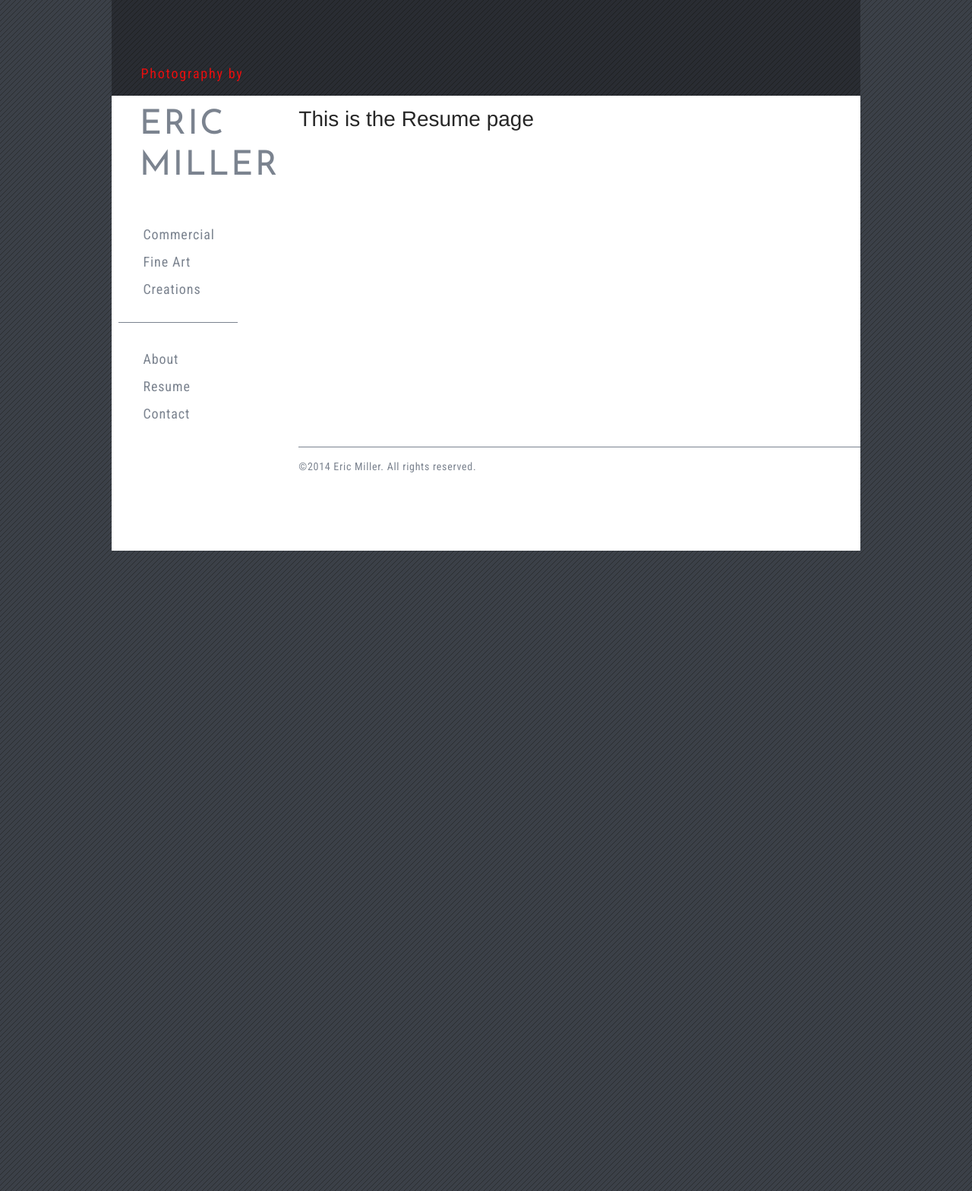
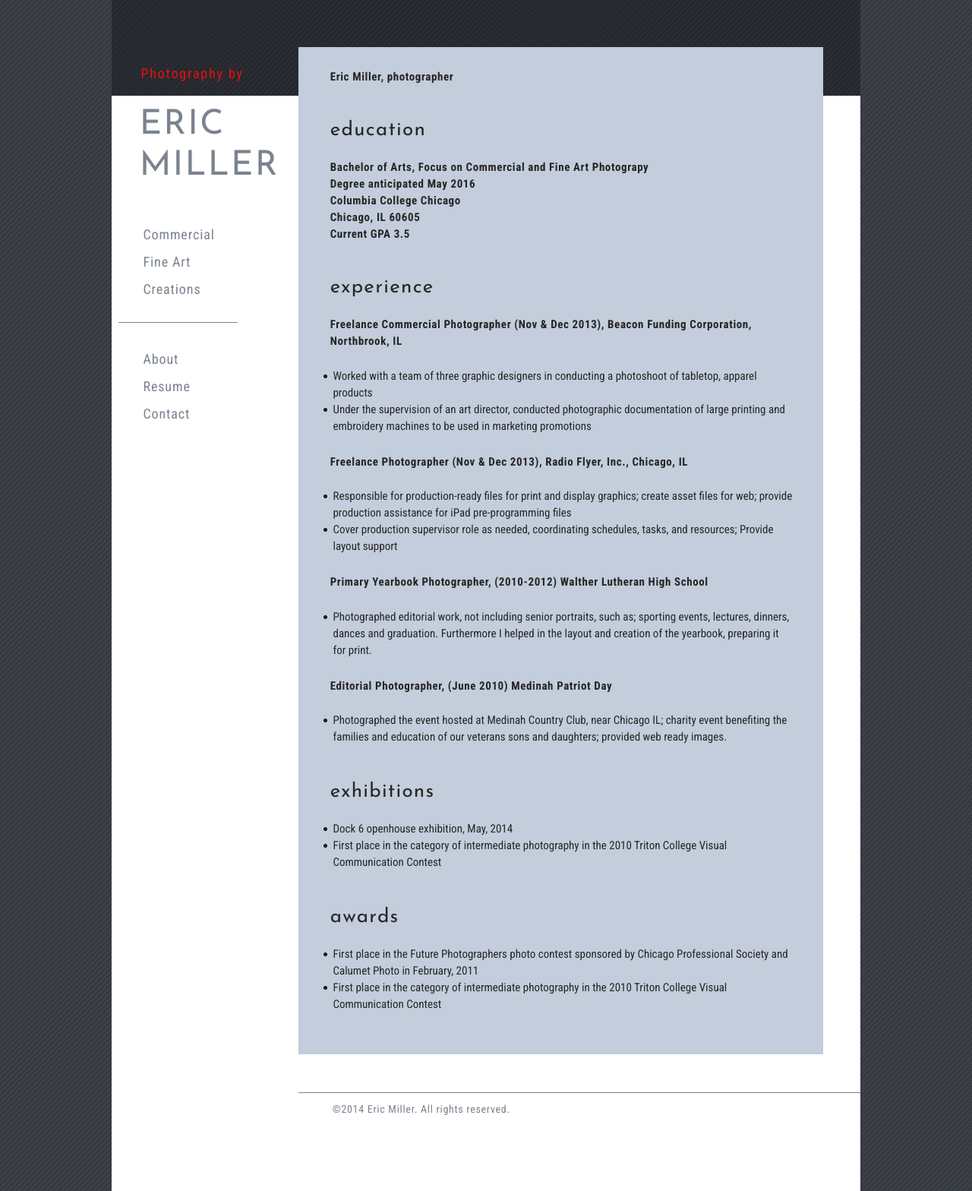
Before and after one commit to s-millerdesign/ericMillerPhotography, a Jekyll site: the page built from page5Resume/index.html, in a window 1280 px wide. Shown: the whole page at 76% size. Built offline with Jekyll 4.4.1, drawn with Linux system fonts in a browser that asks for light colours; Markdown is read by kramdown in place of the engine named in the settings.

Commit message:
build out About and Resume pages

```diff
--- a/css/style.css
+++ b/css/style.css
@@ -32,7 +32,7 @@ h1.logoSmall {
 .main {
 	margin-top: -64px;
 	background-color:#fff;
-	margin-right:6%;
+	margin-right:12%;
 }
 
 #mainWrap {
@@ -101,7 +101,6 @@ h3 {
 }
 
 .homeContent {
-	margin-right:50px;
 	padding-bottom:50px;
 	margin-bottom:50px;
 	}
@@ -134,34 +133,36 @@ h3 {
 
 
 /* ======================about==========================*/
-#aboutContent {
-	width:655px;
-	margin:50px 50px 50px 0px;
+.aboutContent {
+	width: 70%;
+	margin-top: -64px;
+	margin-bottom:120px;
+	margin-right:5%;
 	float:right;
 	background-color:#c3cddb;
 	}
 
-#aboutContent p{
+.aboutContent p{
 	font-family: 'Josefin Sans', Helvetica, sans-serif;
 	color:#262626;
 	font-size: 22px;
 	font-weight: 400;
 	letter-spacing: .04em;
 	line-height:50px;
-	margin:85px 50px;
+	padding:120px 16%;
 }
 
 
 /* ======================resume==========================*/
-#resumeContent {
-	width:655px;
-	margin-right:50px;
-	margin-top:50px;
+.resumeContent {
+	width: 70%;
+	background-color:#c3cddb;
 	float:right;
-	padding-top: 40px;
+	margin-top: -64px;
+	margin-right:5%;
+	margin-bottom:50px;
+	padding-top: 28px;
 	padding-bottom:30px;
-	margin-bottom:50px;
-	background-color:#c3cddb;
 	}
 
 
--- a/page4About/index.html
+++ b/page4About/index.html
@@ -3,4 +3,8 @@
 title: About
 ---
 
-<h1>This is the About page</h1>
+            <div class="aboutContent">
+                	<p>There is <span style="font-size: 26px; font-weight:700">a place for photography in this world.</span> The function of photography and art itself is constantly changing and as an artist, it is just part of the struggle to <span style="font-size: 26px; font-weight:700">constantly question yourself </span>and the motives behind the work that we produce. <span style="font-size: 26px; font-weight:700">Branding is crucial </span>to how we are recognized as individuals. Think of branding in terms of consistency and the use of one’s perceptual eye. Art is a <span style="font-size: 26px; font-weight:700">reflection of oneself.</span></p>
+            </div><!--CLOSES aboutContent-->
+
+        </div><!--CLOSES div class main from mainArea-->
--- a/page5Resume/index.html
+++ b/page5Resume/index.html
@@ -3,4 +3,80 @@
 title: Resume
 ---
 
-<h1>This is the Resume page</h1>
+<style>
+.resumeContent ul li {
+	font-family: 'Roboto Condensed', Helvetica, sans-serif;
+	color:#262626;
+	font-size: 15px;
+	text-decoration:none;
+	line-height: 22px;
+	margin-left: 2%;
+	padding-right: 6%;
+	text-align:left;
+	list-style-type:none;
+	list-style:url(../images/resumeBulletBlack.png);
+	list-style-image:bottom align;
+	list-style-position:outside;
+	}
+
+p {
+	padding-left: 6%;
+	padding-right: 6%;
+	font-weight:700;
+	line-height:22px;
+}
+
+h3	{
+	margin-left: 6%;
+	line-height: 22px;
+}
+
+</style>
+
+
+            <div class="resumeContent">
+
+ <p><strong>Eric Miller</strong>, photographer</p>
+	<h3>education</h3>
+<p>Bachelor of Arts, Focus on Commercial and Fine Art Photograpy</br>
+Degree anticipated May 2016<br/>
+Columbia College Chicago<br/>
+Chicago, IL 60605<br/>
+Current GPA 3.5</p>
+
+<h3>experience</h3>
+<p><strong>Freelance Commercial Photographer </strong> (Nov & Dec 2013), Beacon Funding Corporation, Northbrook, IL</p>
+	<ul>
+<li>Worked with a team of three graphic designers in conducting a photoshoot of tabletop, apparel products</li>
+<li>Under the supervision of an art director, conducted photographic documentation of large printing and embroidery machines to be used in marketing promotions</li>
+	</ul>
+<p><strong>Freelance Photographer </strong> (Nov & Dec 2013), Radio Flyer, Inc., Chicago, IL</p>
+	<ul>
+<li>Responsible for production-ready files for print and display graphics; create asset files for web; provide production assistance for iPad pre-programming files</li>
+<li>Cover production supervisor role as needed, coordinating schedules, tasks, and resources; Provide layout support</li>
+</ul>
+<p><strong>Primary Yearbook Photographer, </strong> (2010-2012) Walther Lutheran High School</p>
+	<ul>
+<li>Photographed editorial work, not including senior portraits, such as; sporting events, lectures, dinners, dances and graduation. Furthermore I helped in the layout and creation of the yearbook, preparing it for print.</li>
+</ul>
+<p><strong>Editorial Photographer</strong>, (June 2010) Medinah Patriot Day</p>
+	<ul><li>Photographed the event hosted at Medinah Country Club, near Chicago IL; charity event benefiting the families and education of our veterans sons and daughters; provided web ready images.</li>
+	</ul>
+    </p>
+
+<h3>exhibitions</h3>
+<ul>
+<li>Dock 6 openhouse exhibition, May, 2014</li>
+<li>First place in the category of intermediate photography in the 2010 Triton College Visual Communication Contest</li>
+</ul>
+</p>
+
+<h3>awards</h3>
+<ul>
+<li>First place in the Future Photographers photo contest sponsored by Chicago Professional Society and Calumet Photo in February, 2011</li>
+<li>First place in the category of intermediate photography in the 2010 Triton College Visual Communication Contest</li>
+</ul>
+
+
+            </div><!--CLOSES resumeContent-->
+                    </div><!--CLOSES div class main from mainArea-->
```
Also changed, not shown: 3 other files.
